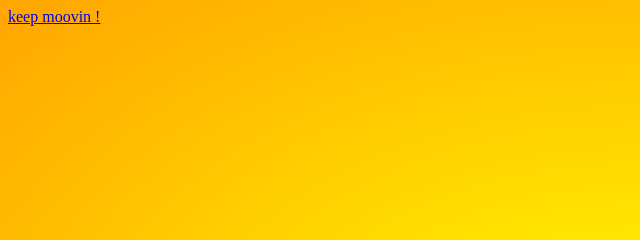
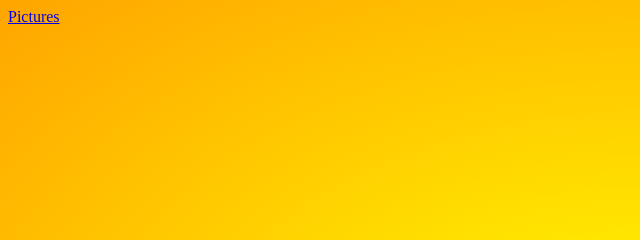
Before and after one commit to joep99/joep99.github.io, a plain HTML site: page index.html in a window 1280 px wide. Shown: the top 240 px of the page, 0-640 px from the left. Drawn offline with Linux system fonts and the light colour scheme.

Commit message:
Update index.html

```diff
--- a/index.html
+++ b/index.html
@@ -7,6 +7,6 @@ body {
 </style>
 </head>
 <body>
-    <a href="keepmoovin.pdf" target="_blank">keep moovin !</a>
+    <a href="https://www.icloud.com/sharedalbum/#B0wJtdOXmGZVfSy" target="_blank">Pictures</a>
 </body>
 </html>
```
